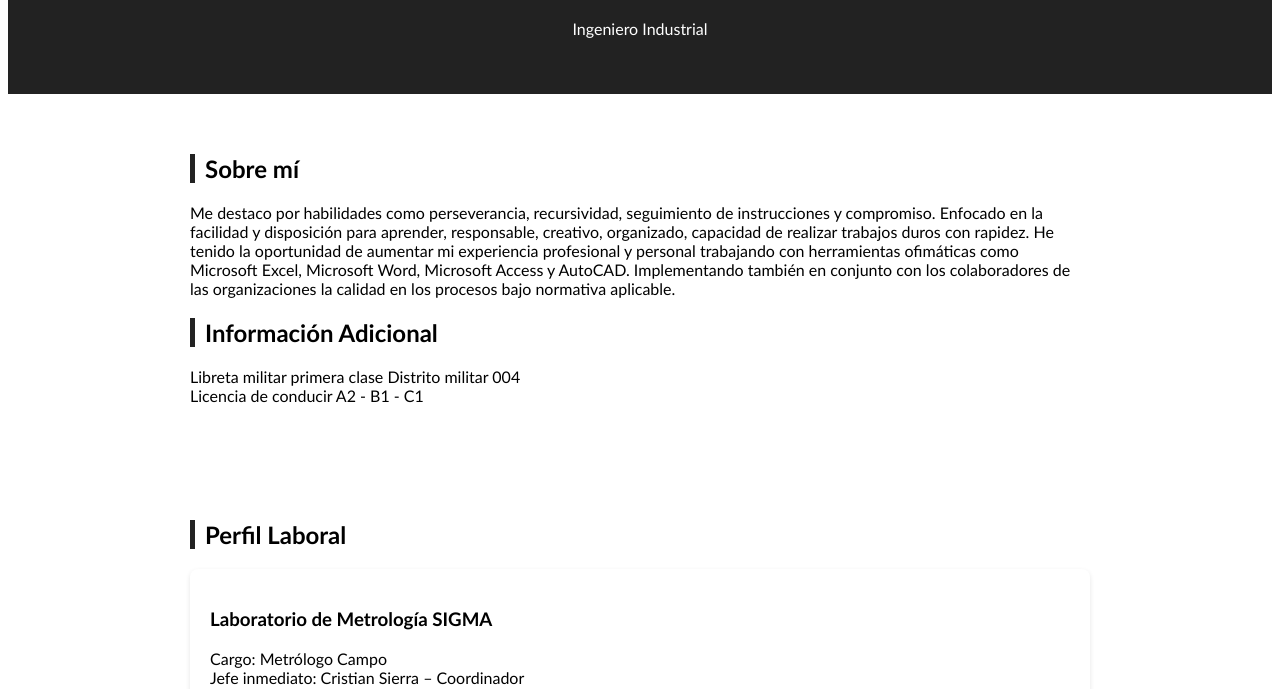
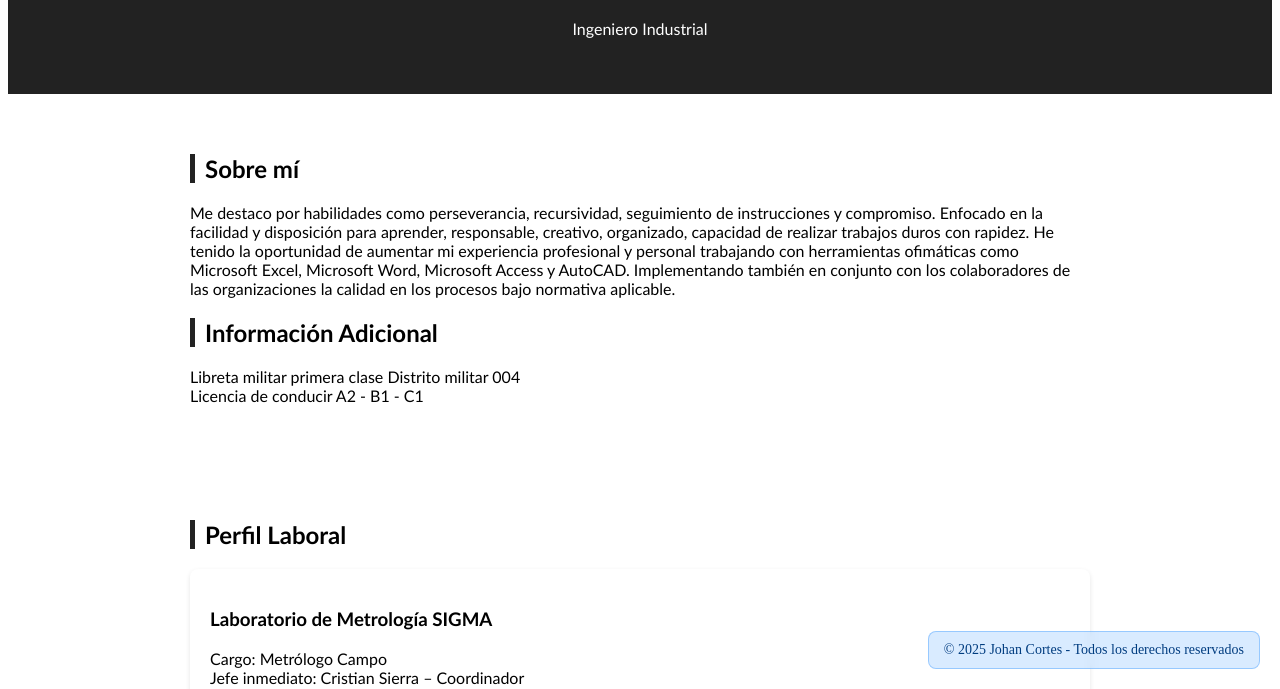
Before and after one commit to JohanCortes-Cloud/Portafolio, a plain HTML site: page index.html in a window 1280 px wide. Shown: the part 111-800 px from the top of the page. Drawn offline with Linux system fonts and the light colour scheme.

Commit message:
Update index.html

```diff
--- a/index.html
+++ b/index.html
@@ -228,6 +228,9 @@
         });
     </script>
 
+<div id="texto-inferior-izquierda">
+    © 2025 Johan Cortes - Todos los derechos reservados
+</div>
 
 
 
```
